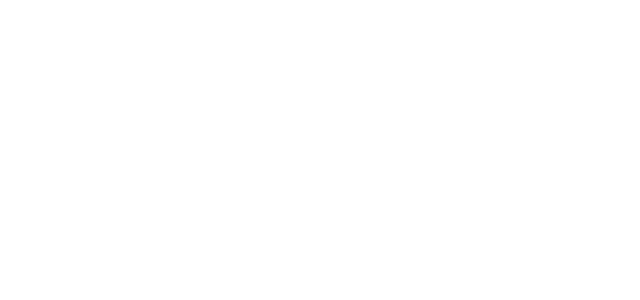
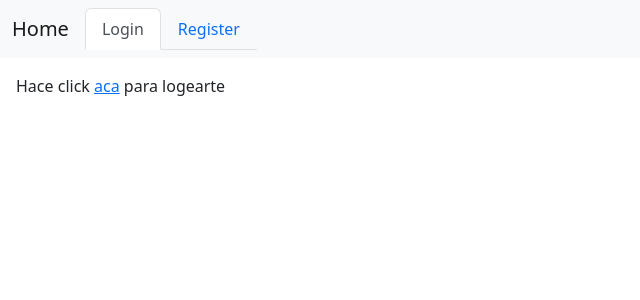
Before and after one commit to EspositoLucas/Mi-impacto-ambiental, an Angular app in the folder Angular/: page / in a window 1280 px wide. Shown: the top 300 px of the page, without its empty margins (0-640 px from the left). Built offline with nearby package versions, Linux system fonts and the light colour scheme.

Commit message:
version inicial del Navbar

```diff
--- a/Angular/src/app/app.component.html
+++ b/Angular/src/app/app.component.html
@@ -1 +1,2 @@
+<app-navbar></app-navbar>
 <router-outlet></router-outlet>
--- a/Angular/src/app/app.module.ts
+++ b/Angular/src/app/app.module.ts
@@ -9,9 +9,11 @@
 import { HttpClientModule } from '@angular/common/http';
 
 import { httpInterceptorProviders } from './httpInterceptors';
+import { NavbarComponent } from './navbar/navbar.component';
+import { HomeComponent } from './home/home.component';
 
 @NgModule({
-    declarations: [AppComponent, LoginComponent],
+    declarations: [AppComponent, LoginComponent, NavbarComponent, HomeComponent],
     imports: [
         BrowserModule,
         AppRoutingModule,
--- a/Angular/src/app/app.routes.ts
+++ b/Angular/src/app/app.routes.ts
@@ -1,4 +1,5 @@
 import { Routes } from '@angular/router';
+import { HomeComponent } from './home/home.component';
 import { LoginComponent } from './login/login.component';
 
 export const routes: Routes = [
@@ -6,4 +7,9 @@
         path: 'login',
         component: LoginComponent,
     },
+    {
+        path: '',
+        component: HomeComponent,
+        pathMatch: 'full',
+    },
 ];
--- /dev/null
+++ b/Angular/src/app/home/home.component.html
@@ -0,0 +1,13 @@
+<div class="m-3">
+    <div *ngIf="estaLogeado">
+        <p>Hola <b>{{ username }}</b></p>
+        <p>Navegá a una de las rutas para usar la app</p>
+    </div>
+    <div *ngIf="!estaLogeado">
+        <p>
+            Hace click
+            <a routerLink="/login">aca</a>
+            para logearte
+        </p>
+    </div>
+</div>
--- /dev/null
+++ b/Angular/src/app/home/home.component.ts
@@ -0,0 +1,19 @@
+import { Component, OnInit } from '@angular/core';
+import { AuthService } from '../auth/auth.service';
+
+@Component({
+    selector: 'app-home',
+    templateUrl: './home.component.html',
+    styleUrls: ['./home.component.css'],
+})
+export class HomeComponent implements OnInit {
+    username?: string;
+    estaLogeado: boolean;
+
+    constructor(private authService: AuthService) {
+        this.estaLogeado = authService.isAuthenticated;
+        this.username = authService.loggedUser?.username;
+    }
+
+    ngOnInit(): void {}
+}
--- /dev/null
+++ b/Angular/src/app/navbar/navbar.component.html
@@ -0,0 +1,15 @@
+<nav class="navbar navbar-expand-lg bg-light">
+    <div class="container-fluid">
+        <a class="navbar-brand" routerLink="/" routerLinkActive="active">Home</a>
+        <div class="collapse navbar-collapse">
+            <ul ngbNav class="nav-tabs">
+                <li [ngbNavItem]="1">
+                  <a ngbNavLink routerLink="/login" routerLinkActive="active">Login</a>
+                </li>
+                <li [ngbNavItem]="2">
+                    <a ngbNavLink routerLink="/register" routerLinkActive="active">Register</a>
+                  </li>
+              </ul>
+        </div>
+    </div>
+</nav>
--- /dev/null
+++ b/Angular/src/app/navbar/navbar.component.ts
@@ -0,0 +1,15 @@
+import { Component, OnInit } from '@angular/core';
+
+@Component({
+  selector: 'app-navbar',
+  templateUrl: './navbar.component.html',
+  styleUrls: ['./navbar.component.css']
+})
+export class NavbarComponent implements OnInit {
+
+  constructor() { }
+
+  ngOnInit(): void {
+  }
+
+}
```
Also changed, not shown: Angular/src/app/home/home.component.css (added), Angular/src/app/navbar/navbar.component.css (added).
